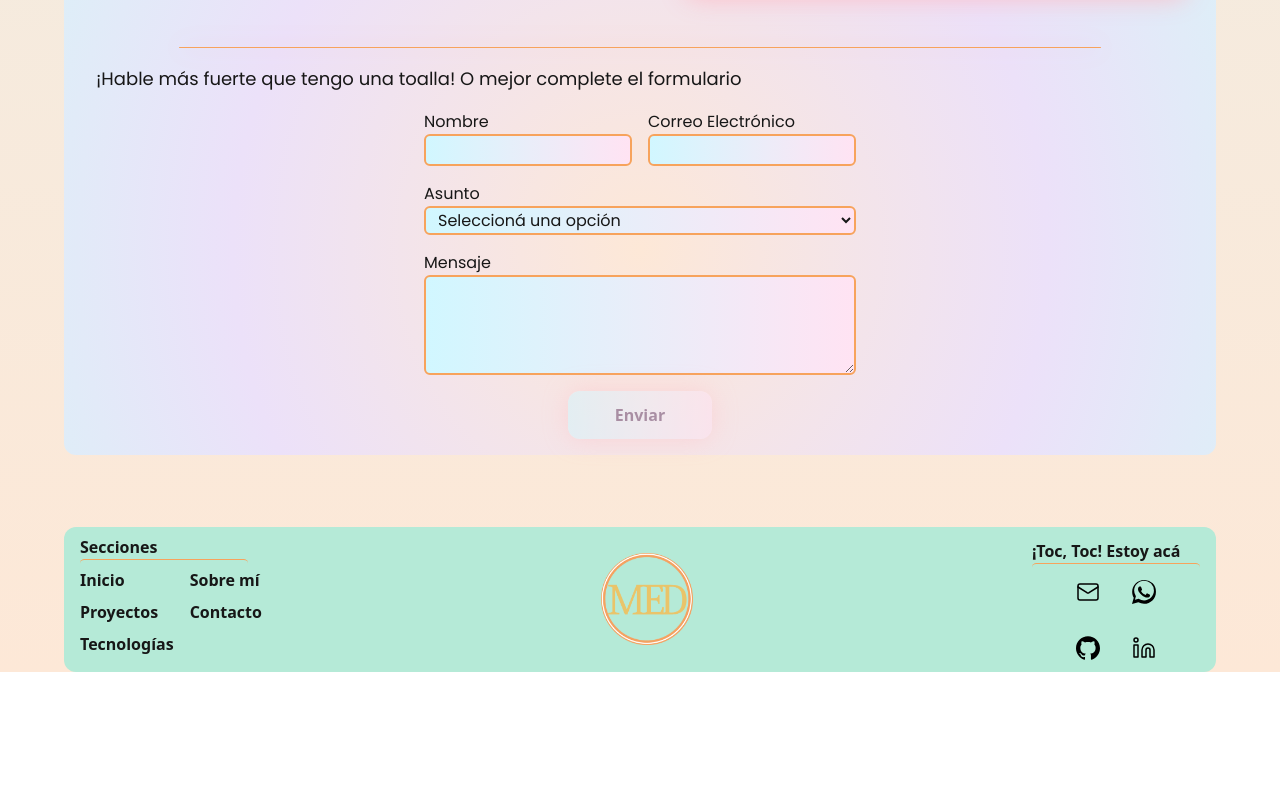
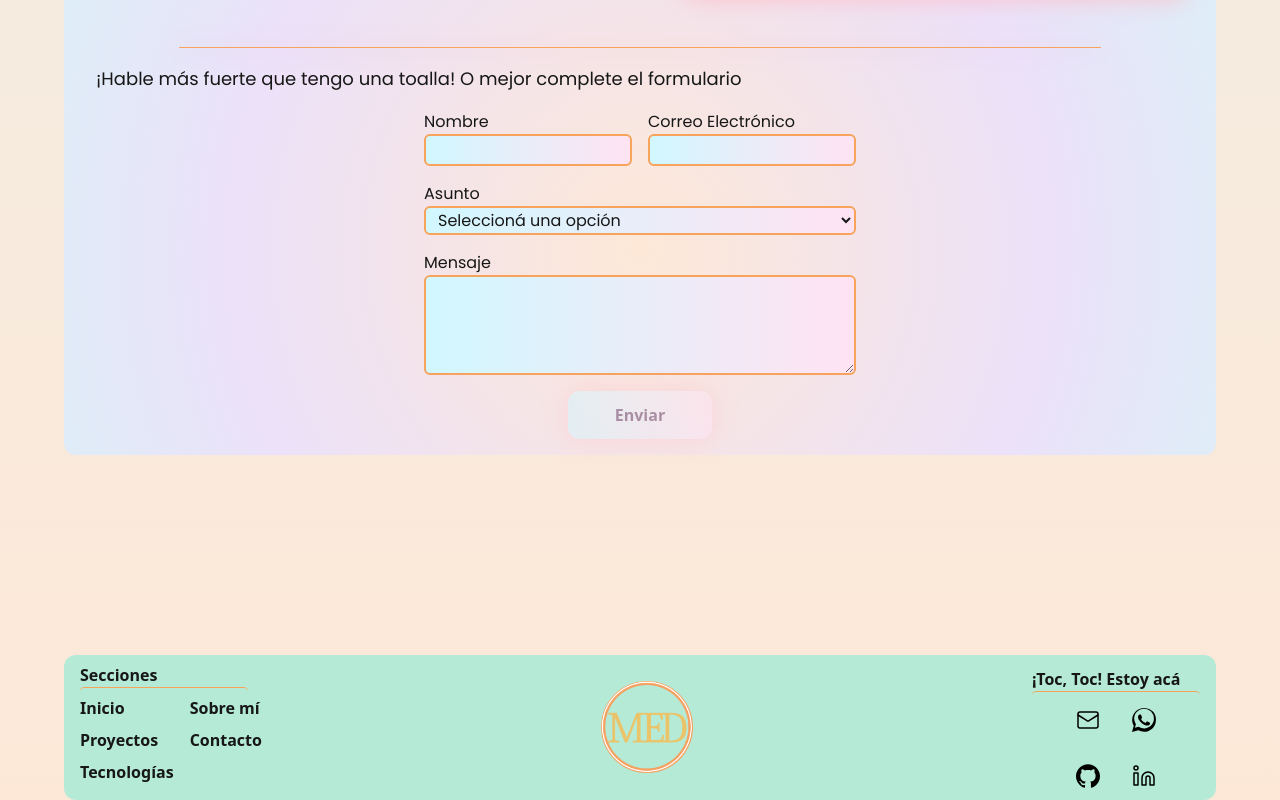
Before and after one commit to MarielDtt/mi-portfolio, a Next.js app: page /home in a window 1280 px wide. Shown: the part 2528-3328 px from the top of the page. Before the commit the page ends 3200 px from the top, so only its background shows below. Built offline with nearby package versions, Linux system fonts and the light colour scheme.

Commit message:
transicion lista

```diff
--- a/package.json
+++ b/package.json
@@ -13,6 +13,7 @@
     "@material-tailwind/react": "^2.1.10",
     "autoprefixer": "^10.4.21",
     "canvas-confetti": "^1.9.3",
+    "framer-motion": "^12.6.5",
     "keen-slider": "^6.8.6",
     "lucide-react": "^0.483.0",
     "next": "15.2.2",
--- a/src/app/home/page.tsx
+++ b/src/app/home/page.tsx
@@ -1,14 +1,22 @@
+'use client';
 import Contacto from "@/components/contacto";
 import Inicio from "@/components/inicio";
 import Proyectos from "@/components/proyectos";
 import SobreMi from "@/components/sobremi";
 import Tecnologias from "@/components/tecnologias";
+import { motion } from "framer-motion"
+
 
 function Home() {
 
     return (
 
-        <div className="w-[90%] mt-4">
+        <motion.div
+            className="w-[90%] mt-4"
+            initial={{ opacity: 0, y: 30 }}
+            animate={{ opacity: 1, y: 0 }}
+            transition={{ duration: 0.8, ease: "easeOut" }}
+        >
             <section className="bg-radial-[at_50%_75%] from-[#D7F4F7] via-[#F8E0D7] to-[#FDE8D7] to-90%
              w-full h-96 rounded-xl mb-16" id="inicio">
                 <Inicio />
@@ -25,12 +33,13 @@ function Home() {
             w-full md:h-96 h-auto mt-4 rounded-xl mb-16" id="sobremi">
                 <SobreMi />
             </section>
-            <section className="bg-radial-[at_50%_75%] from-[#FDE8D7] via-[#ECE1F9] to-[#D7F4F7] to-90% w-[full] min-h-[232px] md:min-h-[216px]
- mt-4 rounded-xl mb-16" id="contacto">
+            <section className="bg-radial-[at_50%_75%] from-[#FDE8D7] via-[#ECE1F9] to-[#D7F4F7] to-90% w-[full] min-h-[232px] md:min-h-[216px] mt-4 rounded-xl mb-16" id="contacto">
                 <Contacto />
             </section>
-        </div>
+            <div className=" w-full h-32">
 
+            </div>
+        </motion.div>
     )
 }
 
```
Also changed, not shown: 1 other file (tests, documents, lock files or other folders).
